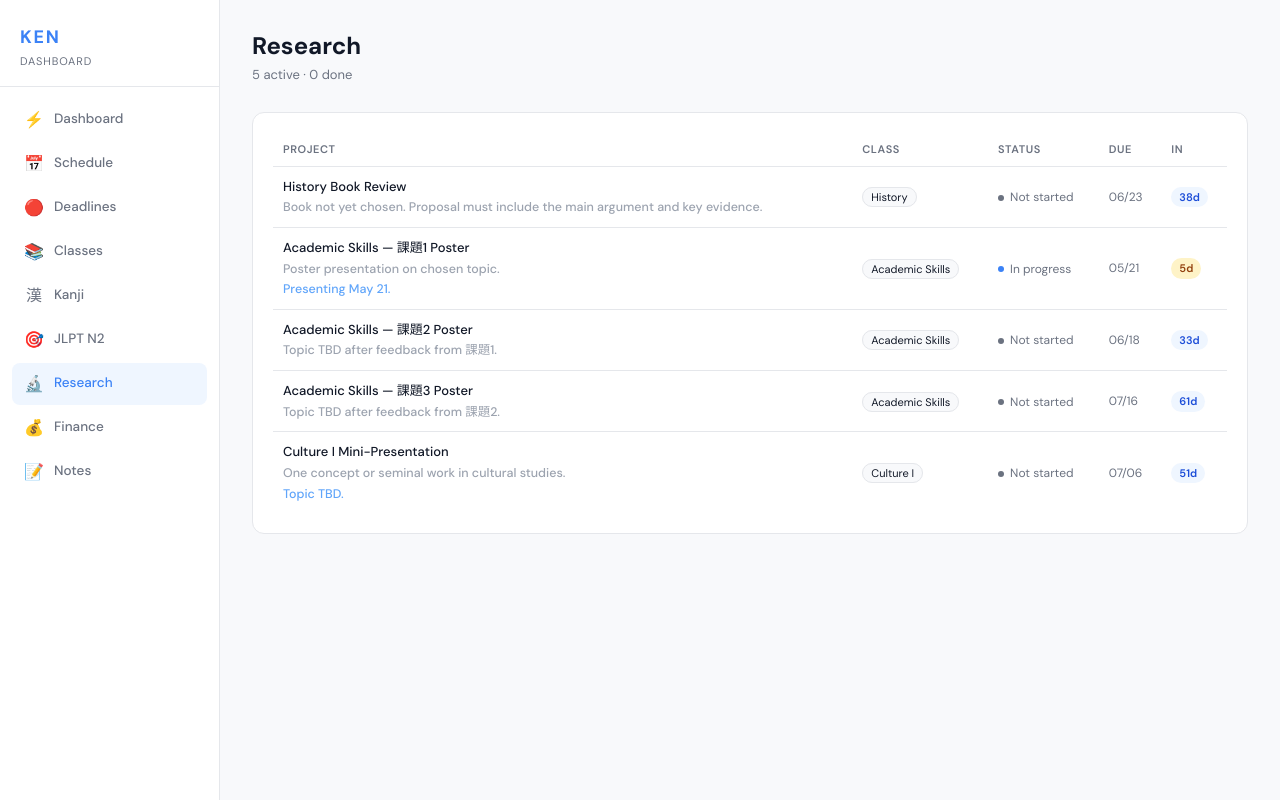
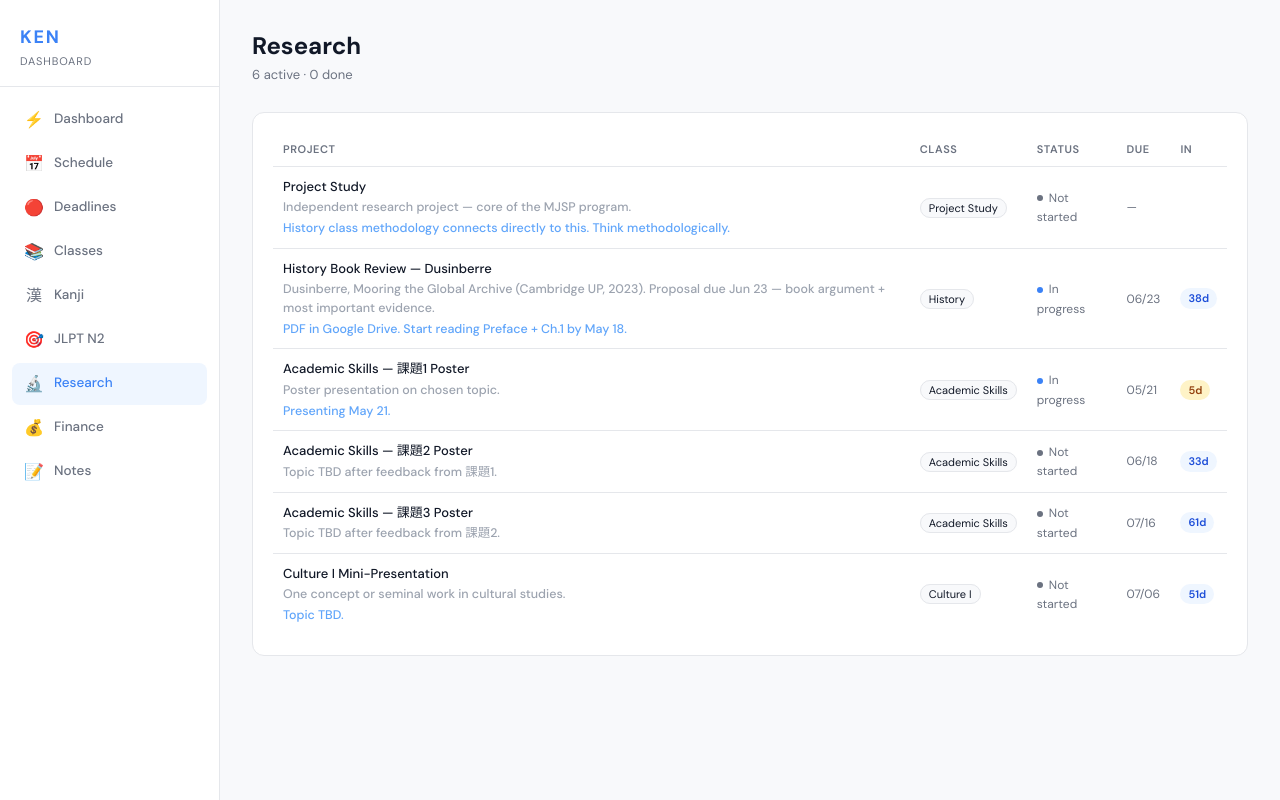
Before and after one commit to KenTang1112/ken-dashboard, a React (Vite) app: page /research in a window 1280 px wide. Built offline with nearby package versions, Linux system fonts and the light colour scheme.

Commit message:
Update Research tab: Dusinberre book confirmed, add Project Study entry

```diff
--- a/src/data/research.js
+++ b/src/data/research.js
@@ -5,13 +5,23 @@
 
 export const RESEARCH_PROJECTS = [
   {
+    id: 'project-study',
+    title: 'Project Study',
+    class: 'Project Study',
+    status: 'not-started',
+    dueDate: null,
+    description: 'Independent research project — core of the MJSP program.',
+    notes: 'History class methodology connects directly to this. Think methodologically.',
+    sources: [],
+  },
+  {
     id: 'history-book-review',
-    title: 'History Book Review',
+    title: 'History Book Review — Dusinberre',
     class: 'History',
-    status: 'not-started',
+    status: 'in-progress',
     dueDate: '2026-06-23',
-    description: 'Book not yet chosen. Proposal must include the main argument and key evidence.',
-    notes: '',
+    description: 'Dusinberre, Mooring the Global Archive (Cambridge UP, 2023). Proposal due Jun 23 — book argument + most important evidence.',
+    notes: 'PDF in Google Drive. Start reading Preface + Ch.1 by May 18.',
     sources: [],
   },
   {
```
